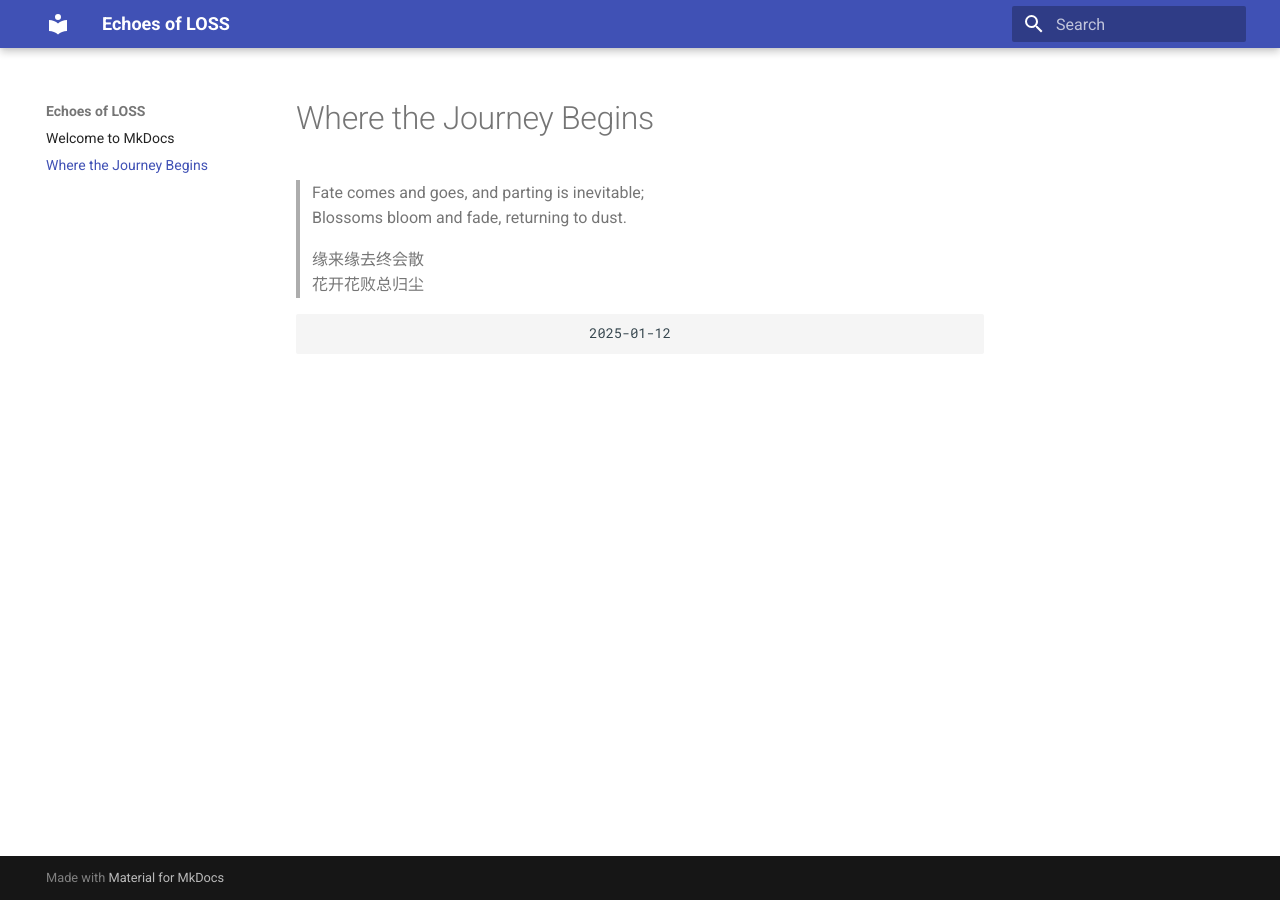
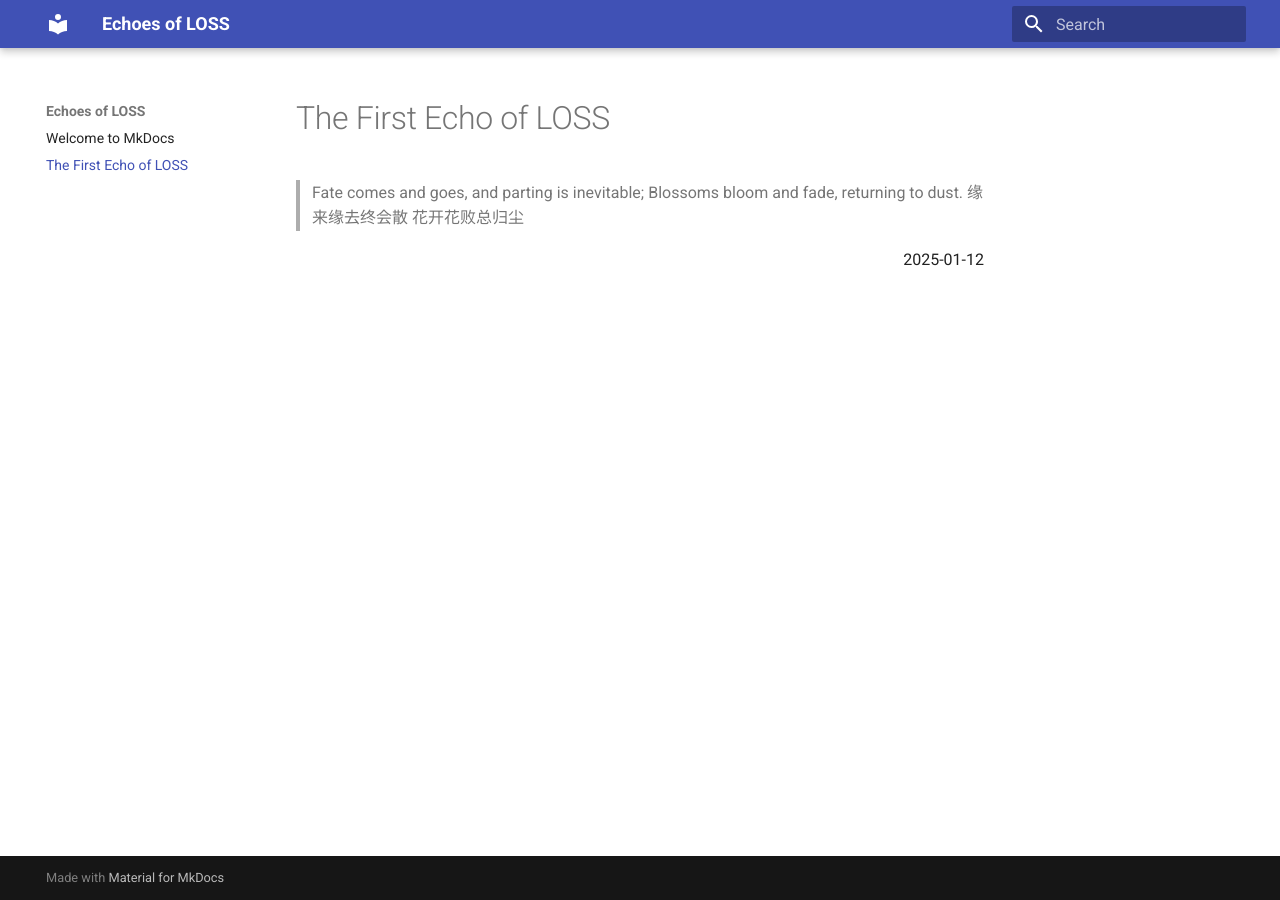
Before and after one commit to LLLOSS/loss, an MkDocs documentation site: the page built from docs/The First Echo of LOSS.md, in a window 1280 px wide. Built offline with MkDocs 1.6.1 and Material for MkDocs 9.7.7, drawn with Linux system fonts in a browser that asks for light colours.

Commit message:
Update The First Echo of LOSS.md

```diff
--- a/docs/The First Echo of LOSS.md
+++ b/docs/The First Echo of LOSS.md
@@ -1,9 +1,8 @@
-# Where the Journey Begins
+<blockquote>
+Fate comes and goes, and parting is inevitable;
+Blossoms bloom and fade, returning to dust.
 
-> Fate comes and goes, and parting is inevitable;
-> Blossoms bloom and fade, returning to dust.
-
-> 缘来缘去终会散
-> 花开花败总归尘
-
-                                      2025-01-12
+缘来缘去终会散
+花开花败总归尘
+</blockquote>
+<div style="text-align: right;">2025-01-12</div>
```
